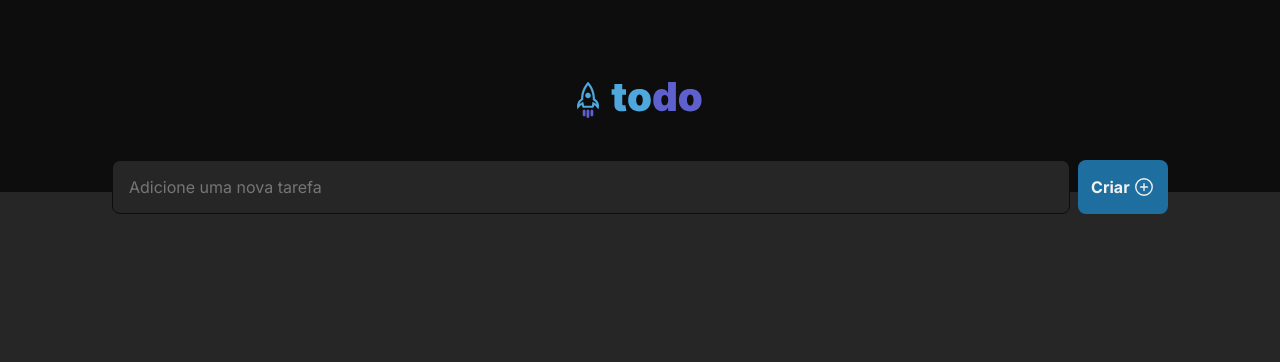
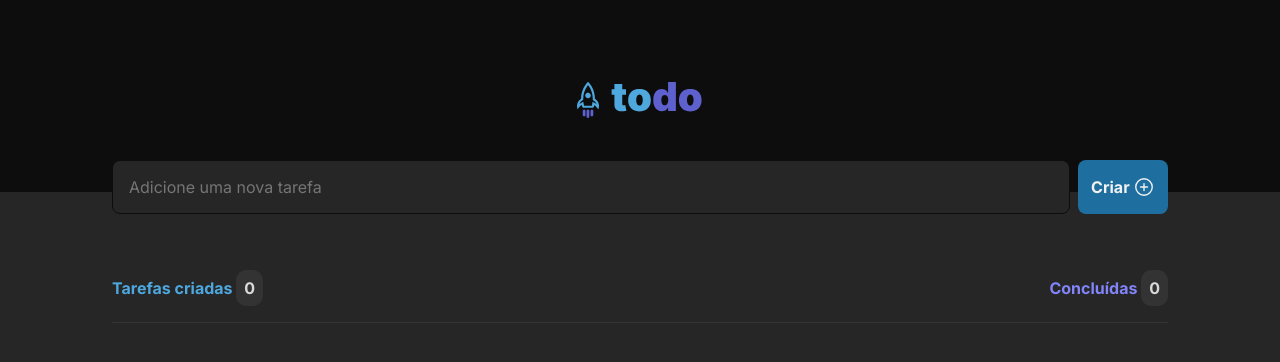
Before and after one commit to gabrielamenezes/todo-list, a React (Vite) app: page / in a window 1280 px wide. Shown: the top 362 px of the page. Built offline with nearby package versions, Linux system fonts and the light colour scheme.

Commit message:
feat: add taskList component

```diff
--- a/src/App.tsx
+++ b/src/App.tsx
@@ -1,6 +1,7 @@
 import styles from './App.module.css'
 import { Header } from './components/Header'
 import { TaskInput } from './components/TaskInput'
+import { TaskList } from './components/TaskList'
 
 import './global.css'
 
@@ -11,6 +12,7 @@ function App() {
       <Header />
       <div className={styles.wrapper}>
         <TaskInput />
+        <TaskList />
       </div>
     </>
   )
--- a/src/components/TaskList.module.css
+++ b/src/components/TaskList.module.css
@@ -0,0 +1,24 @@
+.tasklist {
+    margin-top: 4rem;
+}
+.tasklist header {
+    display: flex;
+    justify-content: space-between;
+    border-bottom: 1px solid var(--gray-400);
+    padding-bottom: 1.5rem;
+}
+.tasklist header .createdTasks {
+    color: var(--blue);
+    font-weight: bold;
+}
+.tasklist header .completedTasks {
+    color: var(--purple);
+    font-weight: bold;
+}
+.tasklist header span {
+    color: var(--gray-200);
+    background: var(--gray-400);
+    padding: 0.5rem;
+    border-radius: 10px;
+    font-weight: bold;
+}
--- a/src/components/TaskList.tsx
+++ b/src/components/TaskList.tsx
@@ -3,8 +3,8 @@ export const TaskList = () => {
   return (
     <main className={styles.tasklist}>
         <header>
-            <p>Tarefas criadas <span>0</span></p>
-            <p>Concluídas <span>0</span></p>
+            <p className={styles.createdTasks}>Tarefas criadas <span>0</span></p>
+            <p className={styles.completedTasks}>Concluídas <span>0</span></p>
         </header>
     </main>
   )
```
